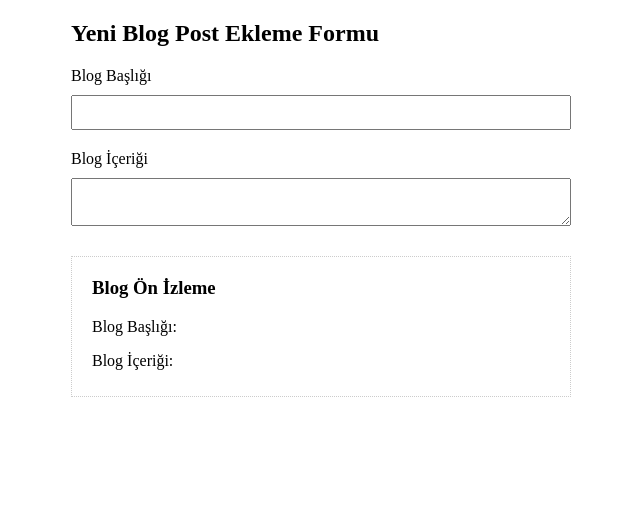
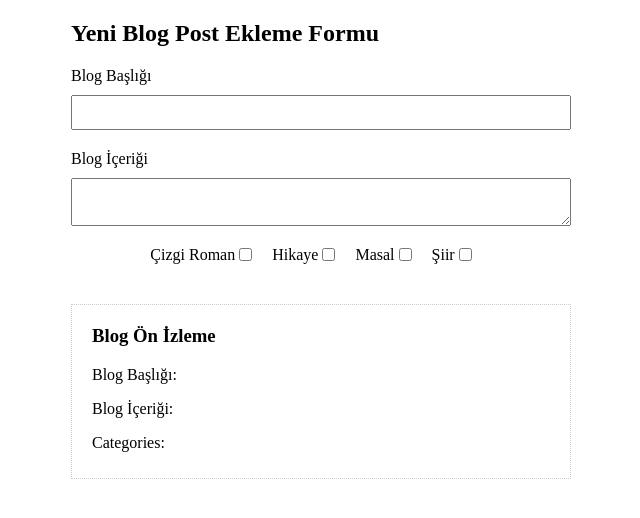
Before and after one commit to VeyselUstuntas/vue-app, a Vue app: page / in a window 1280 px wide. Shown: the top 518 px of the page, without its empty margins (319-959 px from the left). Built offline with nearby package versions, Linux system fonts and the light colour scheme.

Commit message:
feat: checkbox

```diff
--- a/src/components/add-blog.vue
+++ b/src/components/add-blog.vue
@@ -8,15 +8,32 @@
             <label for="content">Blog İçeriği</label>
             <textarea v-model.lazy="blog.content"></textarea>
 
+            <div id="checkboxes">
+                <label>Çizgi Roman</label>
+                <input type="checkbox" value="cizgi-roman" v-model="blog.categories">
+
+                <label>Hikaye</label>
+                <input type="checkbox" value="hikaye" v-model="blog.categories">
+
+                <label>Masal</label>
+                <input type="checkbox" value="masal" v-model="blog.categories">
+
+                <label>Şiir</label>
+                <input type="checkbox" value="siir" v-model="blog.categories">
+            </div>
         </form>
 
         <div id="preview">
             <h3>Blog Ön İzleme</h3>
             <p>Blog Başlığı: {{ this.blog.title }}</p>
             <p>Blog İçeriği: {{ this.blog.content }}</p>
-            <p></p>
+            <p>Categories:</p>
+            <ul>
+                <li v-for="category in this.blog.categories">{{ category }}</li>
+            </ul>
 
         </div>
+
     </div>
 </template>
 
@@ -26,8 +43,10 @@ export default {
         return {
             blog: {
                 title: "",
-                content: ""
+                content: "",
+                categories:[]
             }
+
         }
     },
 }
@@ -65,4 +84,15 @@ textarea {
 h3 {
     margin-top: 10px;
 }
+
+#checkboxes{
+    display: flex;
+    justify-content: center;
+    align-items: center;
+}
+
+#checkboxes input{
+    margin-top: 13px;
+    margin-right: 20px;
+}
 </style>
```
